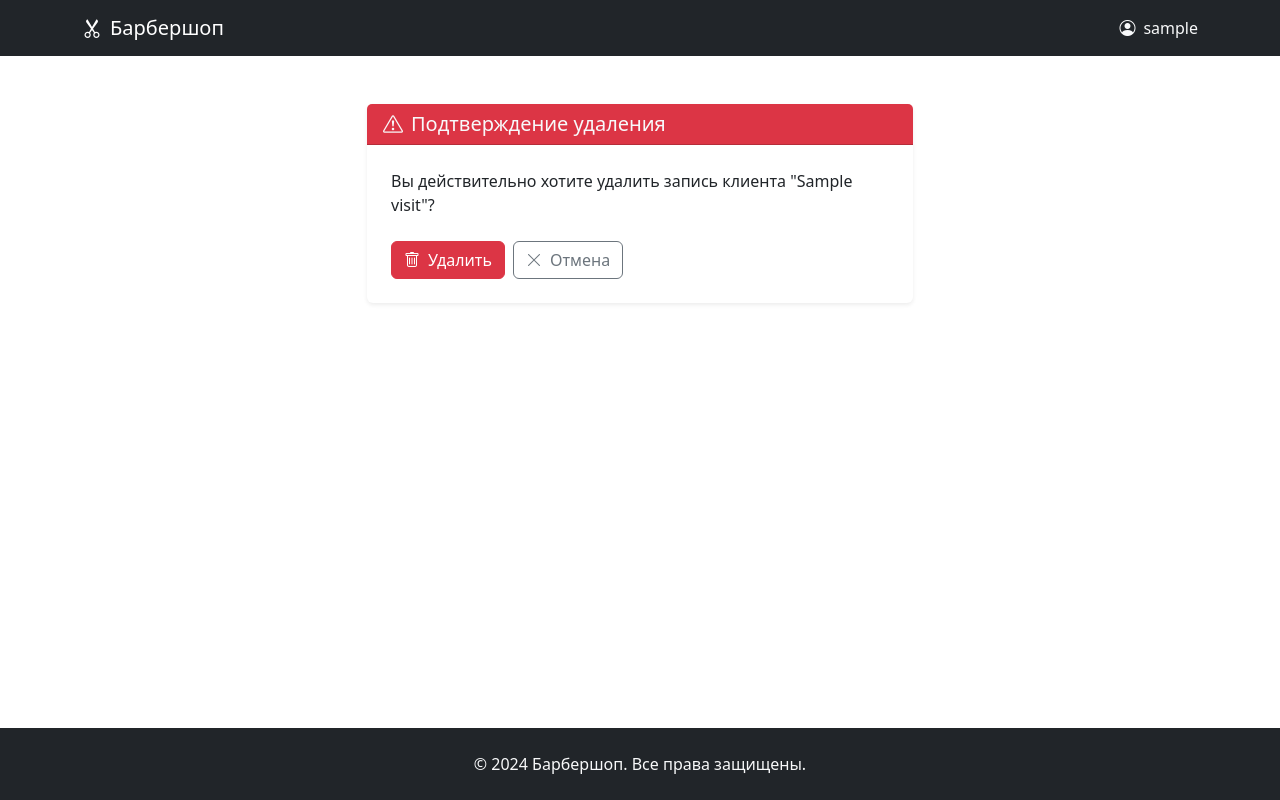
After one commit to AlikOsta/BarberShop, a Django app: page /visits/1/delete/ in a window 1280 px wide. The commit adds this page. Run offline with Django 5.2, Linux system fonts and the light colour scheme; a user stored in the database is signed in; tables that the repository leaves empty hold one stand-in row (values such as "Sample post").

Commit message:
Вью, урл, шаблон для удаления

```diff
--- /dev/null
+++ b/app/templates/app/visit_delete.html
@@ -0,0 +1,44 @@
+{% extends 'app/base.html' %}
+
+{% block title %}Удаление записи #{{ visit.id }}{% endblock %}
+
+{% block navigation %}
+<nav class="navbar navbar-expand-lg navbar-dark bg-dark">
+    <div class="container">
+        <a class="navbar-brand" href="/"><i class="bi bi-scissors me-2"></i>Барбершоп</a>
+        <div class="navbar-text text-light">
+            <i class="bi bi-person-circle me-2"></i>{{ request.user.username }}
+        </div>
+    </div>
+</nav>
+{% endblock %}
+
+{% block content %}
+<div class="container py-5">
+    <div class="row justify-content-center">
+        <div class="col-md-6">
+            <div class="card border-0 shadow-sm">
+                <div class="card-header bg-danger text-light">
+                    <h5 class="mb-0">
+                        <i class="bi bi-exclamation-triangle me-2"></i>Подтверждение удаления
+                    </h5>
+                </div>
+                <div class="card-body p-4">
+                    <p class="mb-4">Вы действительно хотите удалить запись клиента "{{ visit.name }}"?</p>
+                    <form method="post">
+                        {% csrf_token %}
+                        <div class="d-flex gap-2">
+                            <button type="submit" class="btn btn-danger">
+                                <i class="bi bi-trash me-2"></i>Удалить
+                            </button>
+                            <a href="{{ request.META.HTTP_REFERER|default:'/' }}" class="btn btn-outline-secondary">
+                                <i class="bi bi-x-lg me-2"></i>Отмена
+                            </a>
+                        </div>
+                    </form>
+                </div>
+            </div>
+        </div>
+    </div>
+</div>
+{% endblock %}
--- a/app/templates/app/visit_detail.html
+++ b/app/templates/app/visit_detail.html
@@ -78,6 +78,9 @@
                         <a href="{% url 'app:visit_edit' visit.pk %}" class="btn btn-primary">
                             <i class="bi bi-pencil me-2"></i>Редактировать
                         </a>
+                        <a href="{% url 'app:visit_delete' visit.pk %}" class="btn btn-danger">
+                            <i class="bi bi-trash me-2"></i>Удалить
+                        </a>
                         <a href="{% url 'app:visit_list' %}" class="btn btn-outline-secondary ms-2">
                             <i class="bi bi-arrow-left me-2"></i>К списку записей
                         </a>
--- a/app/templates/app/visit_list.html
+++ b/app/templates/app/visit_list.html
@@ -108,6 +108,9 @@
                                 <a href="{% url 'app:visit_edit' visit.id %}" class="btn btn-sm btn-outline-primary" title="Редактировать">
                                     <i class="bi bi-pencil"></i>
                                 </a>
+                                <a href="{% url 'app:visit_delete' visit.id %}" class="btn btn-sm btn-outline-danger" title="Удалить">
+                                    <i class="bi bi-trash"></i>
+                                </a>
                             </div>
                         </td>
                     </tr>
--- a/app/urls.py
+++ b/app/urls.py
@@ -15,5 +15,6 @@ urlpatterns = [
     path('visits/', views.VisitListView.as_view(), name='visit_list'),
     path('visits/<int:pk>/', views.VisitDetailView.as_view(), name='visit_detail'),
     path('visits/<int:pk>/edit/', views.VisitEditView.as_view(), name='visit_edit'),
+    path('visits/<int:pk>/delete/', views.VisitDeleteView.as_view(), name='visit_delete'),
 
     ] + static(settings.MEDIA_URL, document_root=settings.MEDIA_ROOT)
--- a/app/views.py
+++ b/app/views.py
@@ -2,7 +2,7 @@ from django.shortcuts import render, redirect
 from django.core.paginator import EmptyPage
 from django.db.models import Q
 from django.urls import reverse_lazy
-from django.views.generic import ListView, DetailView, View, CreateView, TemplateView, UpdateView
+from django.views.generic import ListView, DetailView, View, CreateView, TemplateView, UpdateView, DeleteView
 from .forms import VisitForm
 from .models import Master, Service, Visit
 
@@ -103,3 +103,14 @@ class VisitEditView(UpdateView):
         if not request.user.is_staff:
             return redirect('app:index')
         return super().dispatch(request, *args, **kwargs)
+
+
+class VisitDeleteView(DeleteView):
+    model = Visit
+    template_name = 'app/visit_delete.html'
+    success_url = reverse_lazy('app:visit_list')
+
+    def dispatch(self, request, *args, **kwargs):
+        if not request.user.is_staff:
+            return redirect('app:index')
+        return super().dispatch(request, *args, **kwargs)
```
